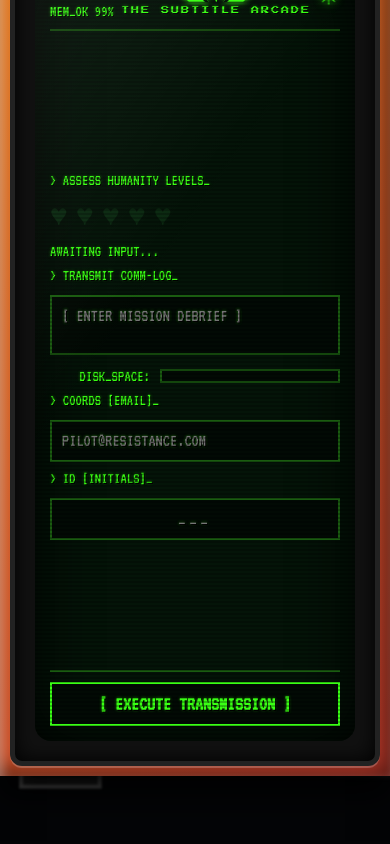
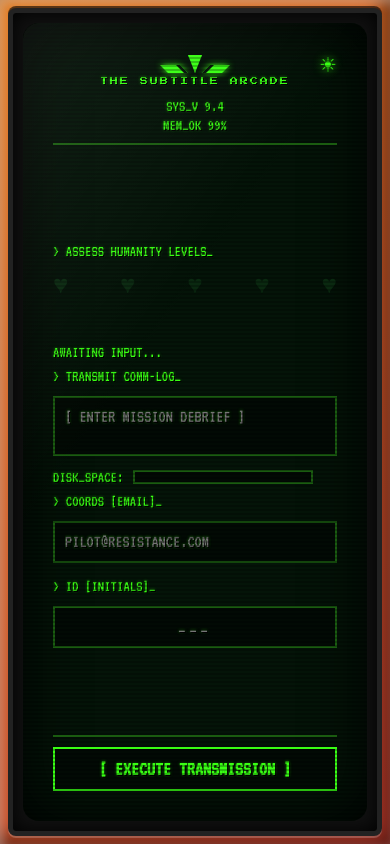
Before and after one commit to jasonkupfer-eng/debrief, a website: page index.html in a window 390 px wide. Drawn offline with Linux system fonts and the light colour scheme; animation ran at ten frames a second.

Commit message:
Add files via upload

```diff
--- a/style.css
+++ b/style.css
@@ -2984,9 +2984,113 @@ body.workstation-room {
 .mouse-btn { flex: 1; height: 35px; background: #e0ded1; border-radius: 20px 20px 2px 2px; box-shadow: 0 3px 0 #9c9a8d, inset 0 2px 2px #fff; }
 .mouse-btn:active { transform: translateY(2px); box-shadow: 0 1px 0 #9c9a8d; }
 
+/* =========================================
+   MOBILE OPTIMIZATION (TACTICAL DATAPAD)
+   ========================================= */
 @media (max-width: 768px) {
-    .retro-monitor-chassis { width: 100vw; border-radius: 0; padding: 10px; border: none; margin-bottom: 0; height: 100vh; }
-    .pc-base-unit, .peripherals-zone, .desk-surface { display: none; }
-    .crt-glass-screen { height: 100%; }
-    .term-dual-row { flex-direction: column; gap: 8px; }
-}
+    /* 1. Reset the room to dynamic viewport height */
+    body.workstation-room {
+        height: 100dvh !important;
+    }
+
+    /* 2. Hide all the heavy 3D desk components */
+    .pc-base-unit,
+    .peripherals-zone,
+    .desk-surface,
+    .desk-prop {
+        display: none !important;
+    }
+
+    /* 3. Strip the monitor margins so it fills the screen */
+    .retro-workstation {
+        margin: 0 !important;
+        width: 100vw !important;
+        height: 100dvh !important;
+    }
+
+    /* 4. Flatten the chassis into a flush bezel */
+    .retro-monitor-chassis {
+        width: 100% !important;
+        height: 100% !important;
+        max-width: none !important;
+        border-radius: 0 !important;
+        padding: 8px !important;
+        border: none !important;
+    }
+
+    .monitor-bezel {
+        padding: 10px !important;
+        height: 100% !important;
+        border-radius: 8px !important;
+    }
+
+    /* 5. THE FIX: Enable internal scrolling on the CRT Glass */
+    .crt-glass-screen {
+        height: 100% !important;
+        overflow-y: auto !important; /* This allows the form to scroll! */
+        padding: 15px !important;
+        display: block !important; /* Removes flex constraints that crush content */
+    }
+
+    /* Add a retro scrollbar for the CRT screen */
+    .crt-glass-screen::-webkit-scrollbar { width: 6px; }
+    .crt-glass-screen::-webkit-scrollbar-track { background: #020502; border-left: 1px solid #1a5c10; }
+    .crt-glass-screen::-webkit-scrollbar-thumb { background: #39ff14; }
+
+    /* 6. Form Alignment & Stacking for Narrow Screens */
+    .term-dual-row {
+        flex-direction: column !important;
+        gap: 15px !important;
+    }
+
+    .wy-header {
+        flex-direction: column !important;
+        align-items: center !important;
+        gap: 12px !important;
+        text-align: center !important;
+        position: relative !important;
+    }
+
+    .wy-logo-block {
+        order: -1; /* Pushes the Subtitle Arcade logo to the very top */
+    }
+
+    .wy-sun {
+        position: absolute !important;
+        top: 0px !important;
+        right: 0px !important;
+        font-size: 20px !important;
+    }
+
+    /* 7. Fit the Humanity Meter on one line */
+    .term-meter {
+        justify-content: space-between !important;
+        height: auto !important;
+        flex-wrap: wrap !important;
+        gap: 4px !important;
+    }
+
+    .term-heart {
+        font-size: 26px !important;
+    }
+
+    /* Moves the 100% Human badge below the hearts so it doesn't overlap */
+    .flawless-badge {
+        position: relative !important;
+        margin-top: 10px !important;
+        width: 100% !important;
+        text-align: center !important;
+        transform: none !important;
+    }
+    .flawless-badge.show {
+        animation: none !important; /* Disables the slide-in pop on mobile */
+    }
+
+    .disk-space-container {
+        justify-content: flex-start !important;
+    }
+
+    .term-success-title {
+        font-size: 32px !important;
+    }
+}
```
